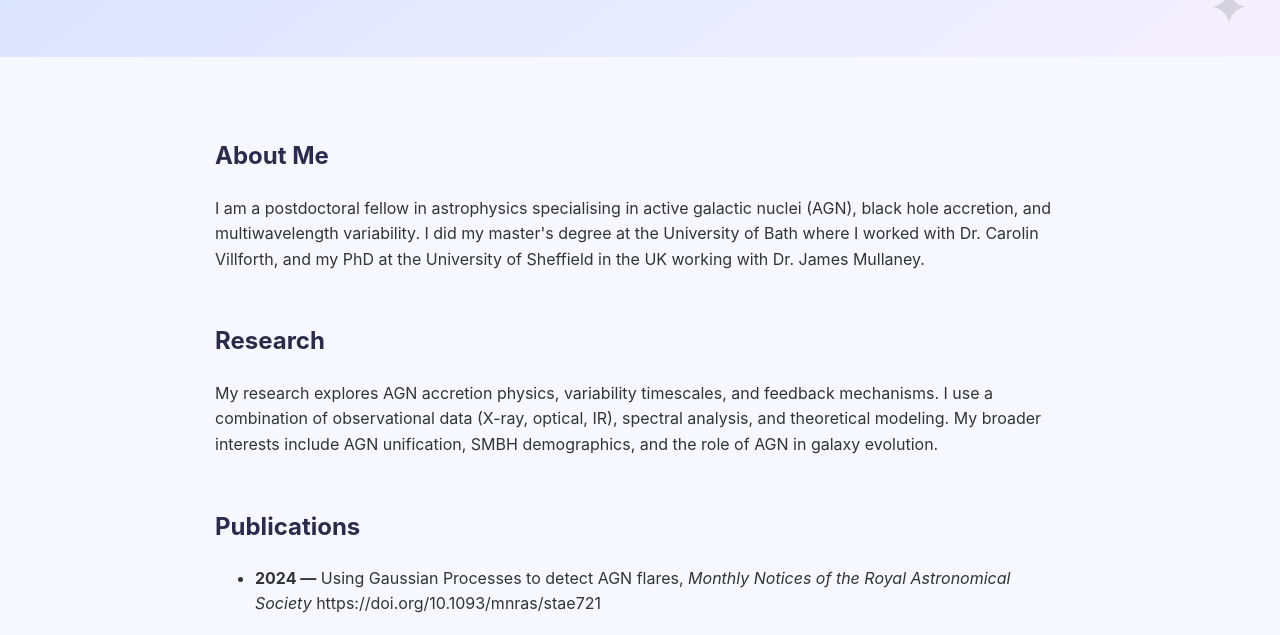
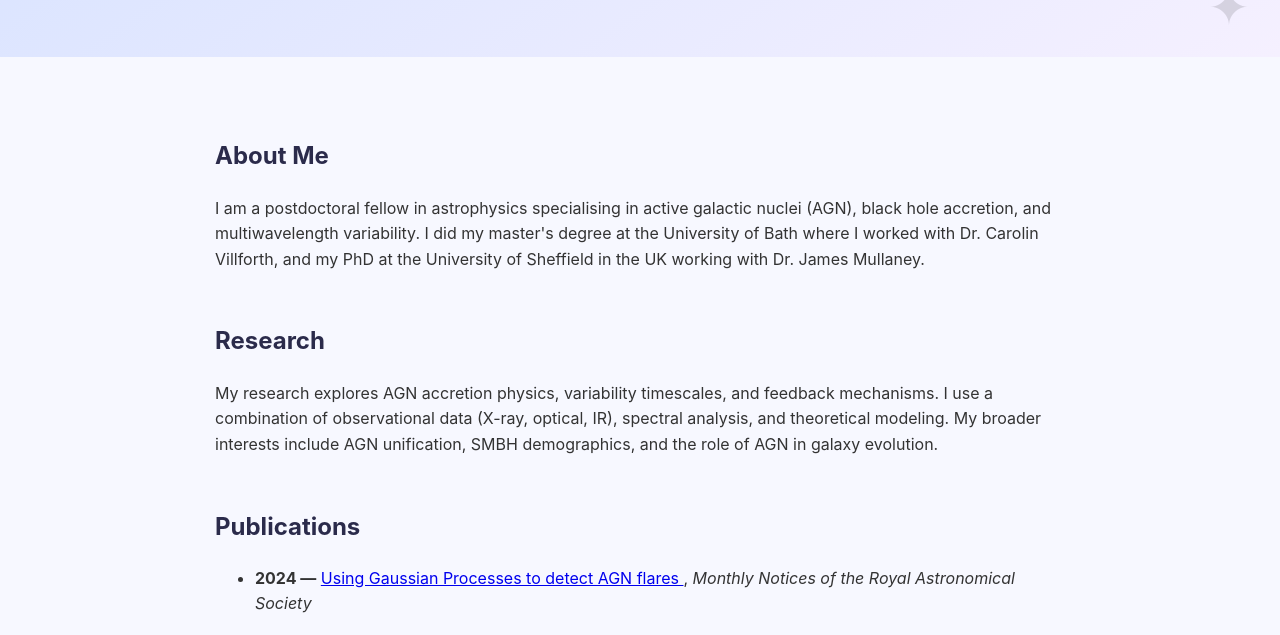
Before and after one commit to summermclaughlin/summermclaughlin.github.io, a plain HTML site: page index.html in a window 1280 px wide. Shown: the part 165-800 px from the top of the page. Drawn offline with Linux system fonts and the light colour scheme.

Commit message:
Update index.html

```diff
--- a/index.html
+++ b/index.html
@@ -126,7 +126,9 @@ and the role of AGN in galaxy evolution.
 <section class="section">
 <h2>Publications</h2>
 <ul>
-<li><strong>2024 —</strong> Using Gaussian Processes to detect AGN flares, <em>Monthly Notices of the Royal Astronomical Society</em>  https://doi.org/10.1093/mnras/stae721 </li>
+<li><strong>2024 —</strong> <a href="https://doi.org/10.1093/mnras/stae721" target="_blank"> Using Gaussian Processes to detect AGN flares
+</a>,
+<em>Monthly Notices of the Royal Astronomical Society</em></li>
 </ul>
 </section>
 
```
